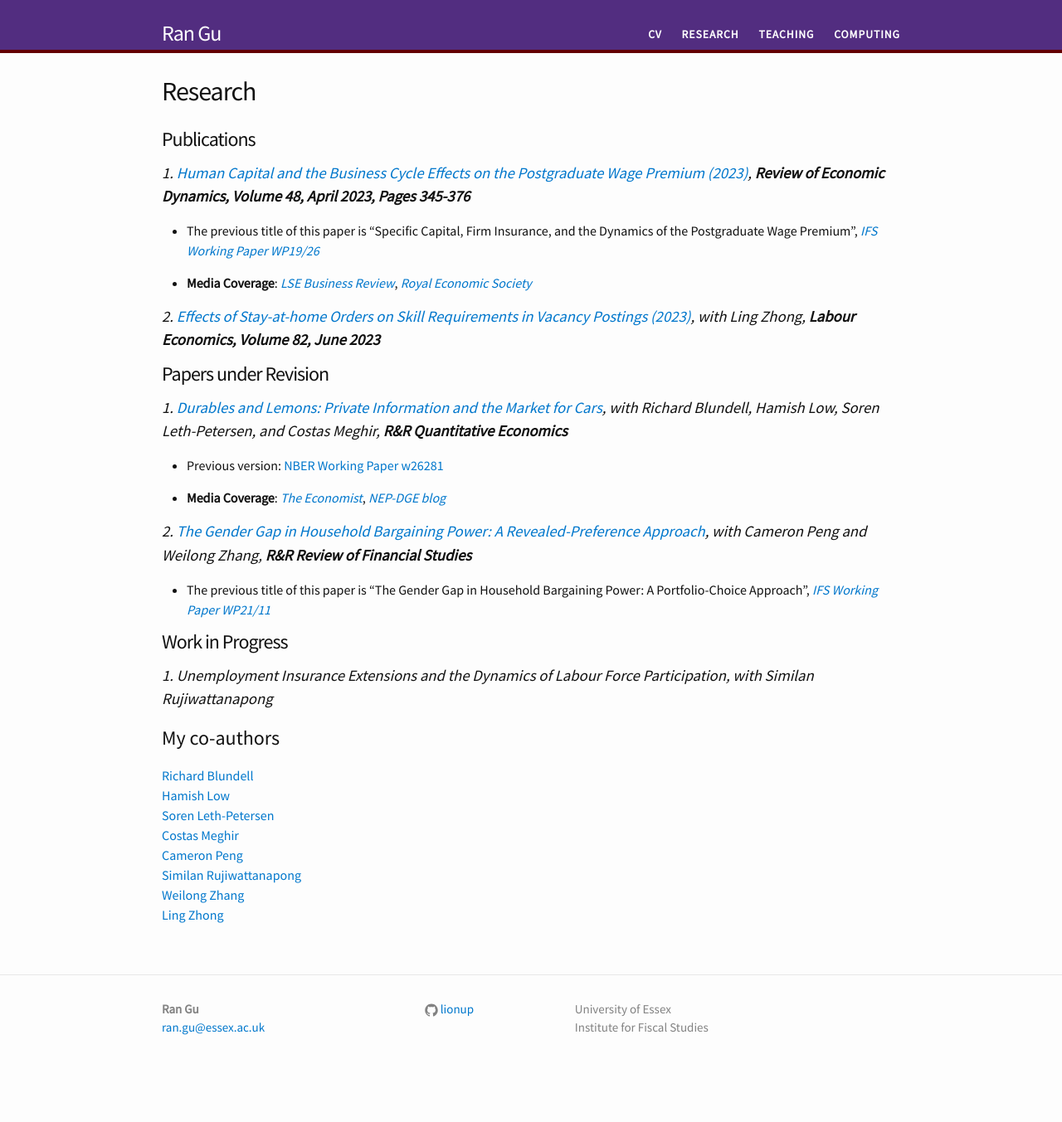
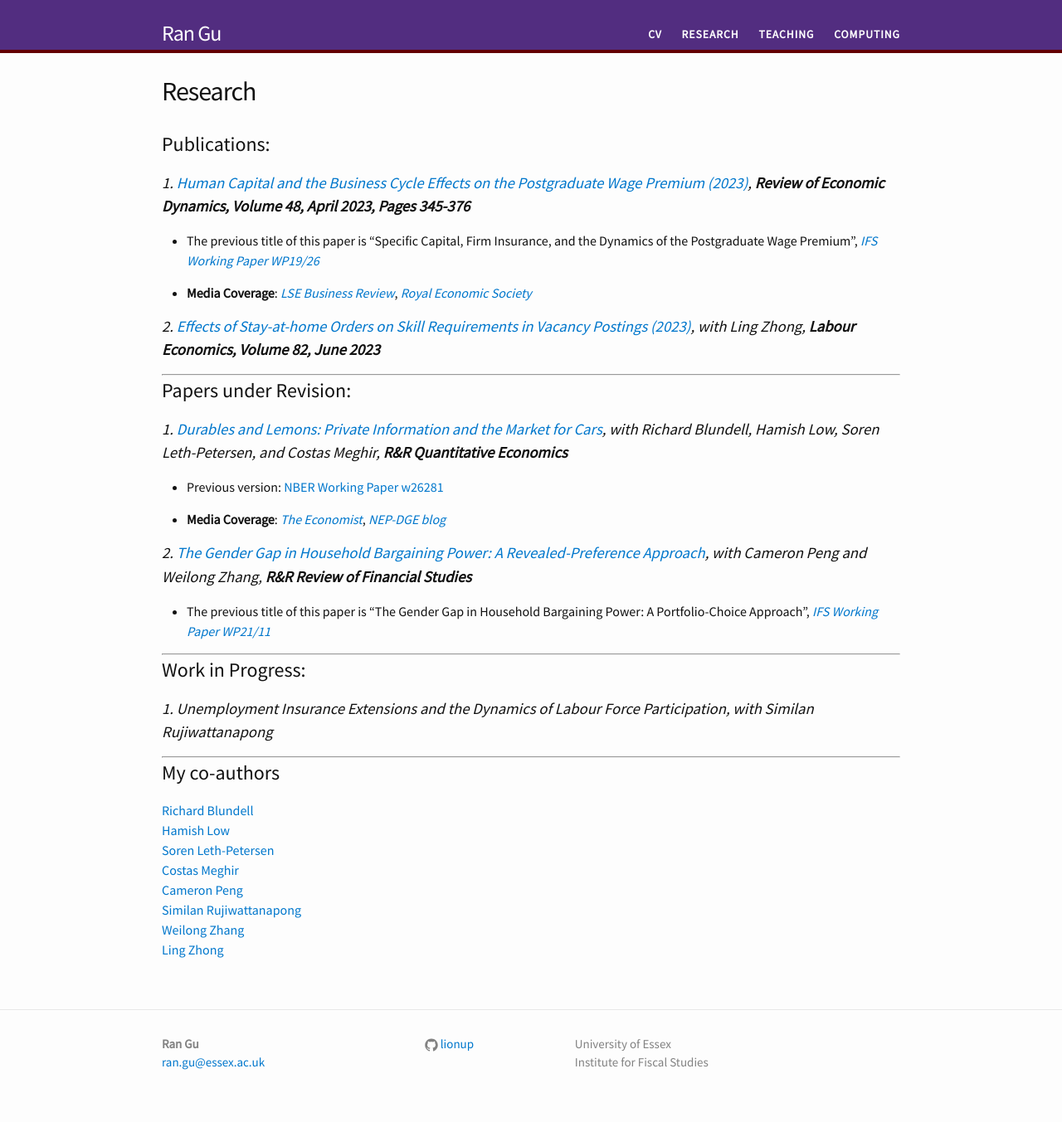
Before and after one commit to lionup/lionup.github.io, a Jekyll site: the page built from research/research.md, in a window 1280 px wide. Shown: the whole page at 83% size. Built offline with Jekyll 4.4.1, drawn with Linux system fonts in a browser that asks for light colours; before the commit the page ends 1311 px from its top, so only the background shows below that.

```diff
--- a/research/research.md
+++ b/research/research.md
@@ -5,7 +5,7 @@ permalink: /research/
 ---
 
 
-# Publications
+## Publications:
 
 ### 1. [Human Capital and the Business Cycle Effects on the Postgraduate Wage Premium (2023)](https://doi.org/10.1016/j.red.2022.07.001){:target="_blank"}, **Review of Economic Dynamics, Volume 48, April 2023, Pages 345-376**
 
@@ -24,8 +24,9 @@ permalink: /research/
   * **Abstract**: The COVID-19 pandemic and containment policies have had profound economic impacts on the labor market. Stay-at-home orders (SAHOs) implemented across most of the United States changed the way of people worked. In this paper, we quantify the effect of SAHO durations on skill demands to study how firms adjust labor demand within occupation. We use skill requirement information from the 2018 to 2021 online job vacancy posting data from Burning Glass Technologies, exploit the spatial variations in the SAHO duration, and use instrumental variables to correct for the endogeneity in the policy duration related to local social and economic factors. We find that policy durations have persistent impacts on the labor demand after restrictions are lifted. Longer SAHOs motivate management style transformation from people-oriented to operation-oriented by requiring more of operational and administrative skills and less of personality and people management skills to carry out standard workflows. SAHOs also change the focus of interpersonal skill demands from specific customer services to general communication such as social and writing skills. SAHOs more thoroughly affect occupations with partial work-from-home capacity. The evidence suggests SAHOs change management structure and communication in firms.
 -->
 
+---
 
-# Papers under Revision
+## Papers under Revision:
 
 ### 1. [Durables and Lemons: Private Information and the Market for Cars](https://drive.google.com/file/d/0B-yAdp5D_qlrVndMVFg0SlU3dEk/view?usp=sharing&resourcekey=0-kGyhQ2_GzUWbiQWrpeH27Q){:target="_blank"}, with Richard Blundell, Hamish Low, Soren Leth-Petersen, and Costas Meghir, **R&R Quantitative Economics**
 
@@ -49,10 +50,13 @@ permalink: /research/
 ## Working Papers
 -->
 
-# Work in Progress
+---
+
+## Work in Progress:
 
 ### 1. Unemployment Insurance Extensions and the Dynamics of Labour Force Participation, with Similan Rujiwattanapong
 
+---
 
 ## My co-authors
 [Richard Blundell](https://www.ucl.ac.uk/~uctp39a/){:target="_blank"}
```
